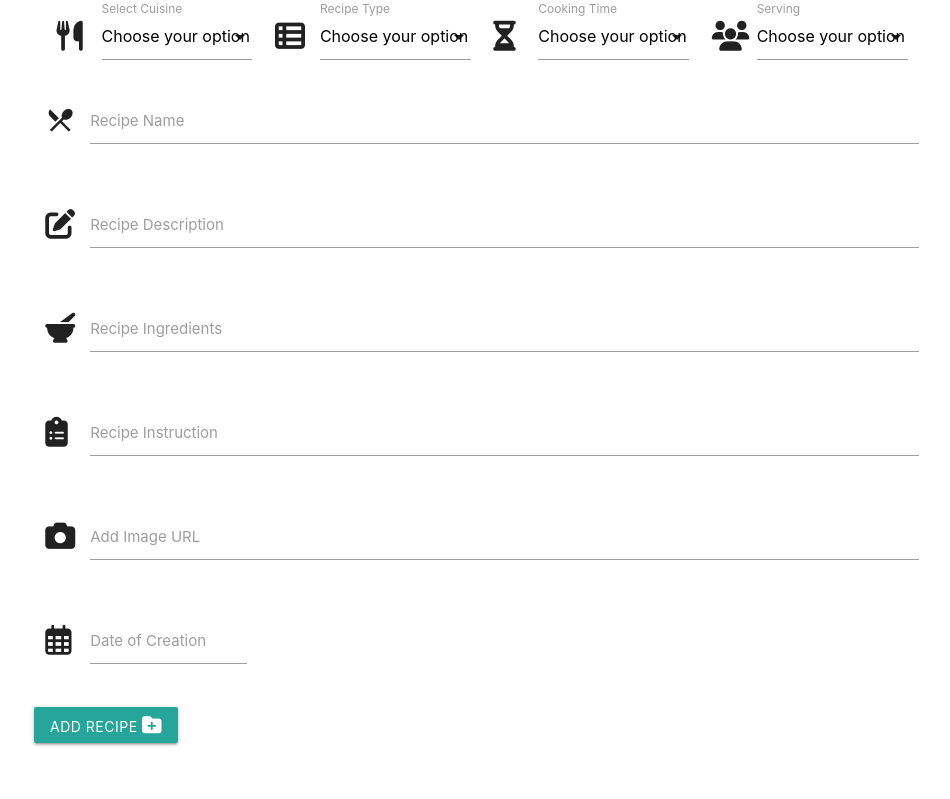
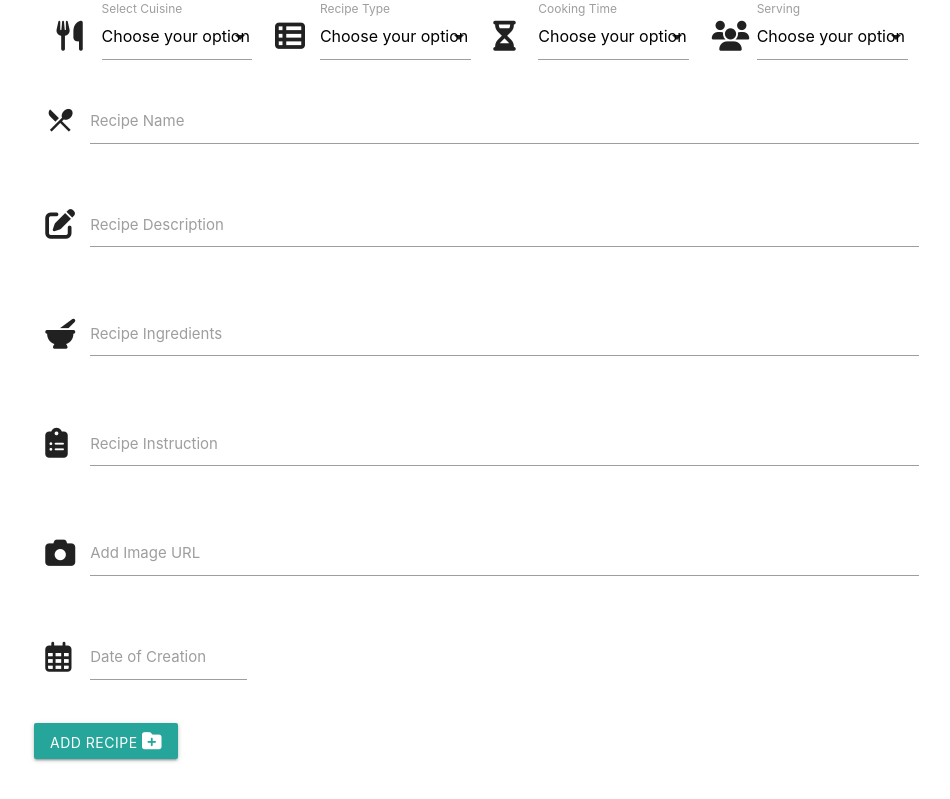
Before and after one commit to KTM28/The-Higher-Taste-CookBook, a Flask app: page /add_recipe in a window 1280 px wide. Shown: the part 96-895 px from the top of the page, without its empty margins (158-1108 px from the left). Before the commit the page ends 842 px from the top, so only its background shows below. Run offline with Flask 2, Linux system fonts and the light colour scheme; data that the repository does not hold is empty; some libraries are stand-ins or nearby versions.

Commit message:
Added required attribute to forms and changed input to text area in the addrecipe.html

```diff
--- a/templates/addrecipe.html
+++ b/templates/addrecipe.html
@@ -6,7 +6,7 @@
     <form class="col s12" action="{{ url_for('insert_recipe') }}" method="POST">
         <div class="input-field col s12 m6 l3">
             <i class="prefix fas fa-utensils"></i>
-            <select id="cuisine" name="cuisine">
+            <select id="cuisine" name="cuisine" required>
                 <option value="" disabled selected>Choose your option</option>
                 {% for cuisine in cuisines %}
                 <option value="{{cuisine.cuisine}}">{{cuisine.cuisine}}</option>
@@ -16,7 +16,7 @@
         </div>
         <div class="input-field col s12 m6 l3">
             <i class="prefix fas fa-th-list"></i>
-            <select id="recipe_type" name="recipe_type">
+            <select id="recipe_type" name="recipe_type" required>
                 <option value="" disabled selected>Choose your option</option>
                 {% for type in recipetype %}
                 <option value="{{type.recipe_type}}">{{type.recipe_type}}</option>
@@ -26,17 +26,17 @@
         </div>
         <div class="input-field col s12 m6 l3">
             <i class="prefix fas fa-hourglass-half"></i>
-            <select id="cooking_time" name="cooking_time">
+            <select id="cooking_time" name="cooking_time" required>
                 <option value="" disabled selected>Choose your option</option>
                 {% for time in cooktime %}
                 <option value="{{time.cooking_time}}">{{time.cooking_time}}</option>
                 {% endfor %}
             </select>
-            <label for="cook_time">Cooking Time</label>
+            <label for="cooking_time">Cooking Time</label>
         </div>
         <div class="input-field col s12 m6 l3">
             <i class="prefix fas fa-users"></i>
-            <select id="serves" name="serves">
+            <select id="serves" name="serves" required>
                 <option value="" disabled selected>Choose your option</option>
                 {% for serving in servings %}
                 <option value="{{serving.serves}}">{{serving.serves}}</option>
@@ -47,42 +47,42 @@
         <div class="row">
             <div class="input-field col s12">
                 <i class="prefix material-icons">local_dining</i>
-                <input id="name" name="name" type="text" class="validate">
+                <input id="name" name="name" type="text" class="validate" required>
                 <label for="name">Recipe Name</label>
             </div>
         </div>
         <div class="row">
             <div class="input-field col s12">
                 <i class="prefix fas fa-edit"></i>
-                <input id="description" name="description" type="text" class="validate">
+                <textarea id="description" name="description" type="text" class="validate materialize-textarea" required></textarea>
                 <label for="description">Recipe Description</label>
             </div>
         </div>
         <div class="row">
             <div class="input-field col s12">
                 <i class="prefix fas fa-mortar-pestle"></i>
-                <input id="ingredients" name="ingredients" type="text" class="validate">
+                <textarea id="ingredients" name="ingredients" type="text" class="validate materialize-textarea" required></textarea>
                 <label for="ingredients">Recipe Ingredients</label>
             </div>
         </div>
         <div class="row">
             <div class="input-field col s12">
                 <i class="prefix fas fa-clipboard-list"></i>
-                <input id="instruction" name="instruction" type="text" class="validate">
+                <textarea id="instruction" name="instruction" type="text" class="validate materialize-textarea" required></textarea>
                 <label for="instruction">Recipe Instruction</label>
             </div>
         </div>
         <div class="row">
             <div class="input-field col s12">
                 <i class="prefix fas fa-camera"></i>
-                <input id="recipe_img" name="recipe_img" type="text" class="validate">
+                <input id="recipe_img" name="recipe_img" type="text" class="validate" required>
                 <label for="recipe_img">Add Image URL</label>
             </div>
         </div>
         <div class="row">
             <div class="input-field col s12 m6 l3">
                 <i class="prefix far fa-calendar-alt"></i>
-                <input id="added_date" name="added_date" type="text" class="datepicker">
+                <input id="added_date" name="added_date" type="text" class="datepicker" required>
                 <label for="added_date">Date of Creation</label>
             </div>
         </div>
--- a/templates/editrecipe.html
+++ b/templates/editrecipe.html
@@ -95,14 +95,14 @@
             <div class="row">
                 <div class="input-field col s12">
                     <i class="prefix fas fa-camera"></i>
-                    <textarea id="recipe_img" name="recipe_img" type="text" class="validate materialize-textarea" required>{{recipe.recipe_img}}</textarea>
+                    <input id="recipe_img" name="recipe_img" type="text" class="validate materialize-textarea" value="{{recipe.recipe_img}}">
                     <label for="recipe_img">Add Image URL</label>
                 </div>
             </div>
             <div class="row">
                 <div class="input-field col s12 m6 l3">
                     <i class="prefix far fa-calendar-alt"></i>
-                    <textarea id="added_date" name="added_date" type="text" class="datepicker validate materialize-textarea">{{recipe.added_date}}</textarea>
+                    <input id="added_date" name="added_date" type="text" class="datepicker" value="{{recipe.added_date}}">
                     <label for="added_date">Date of Creation</label>
                 </div>
             </div>
```
